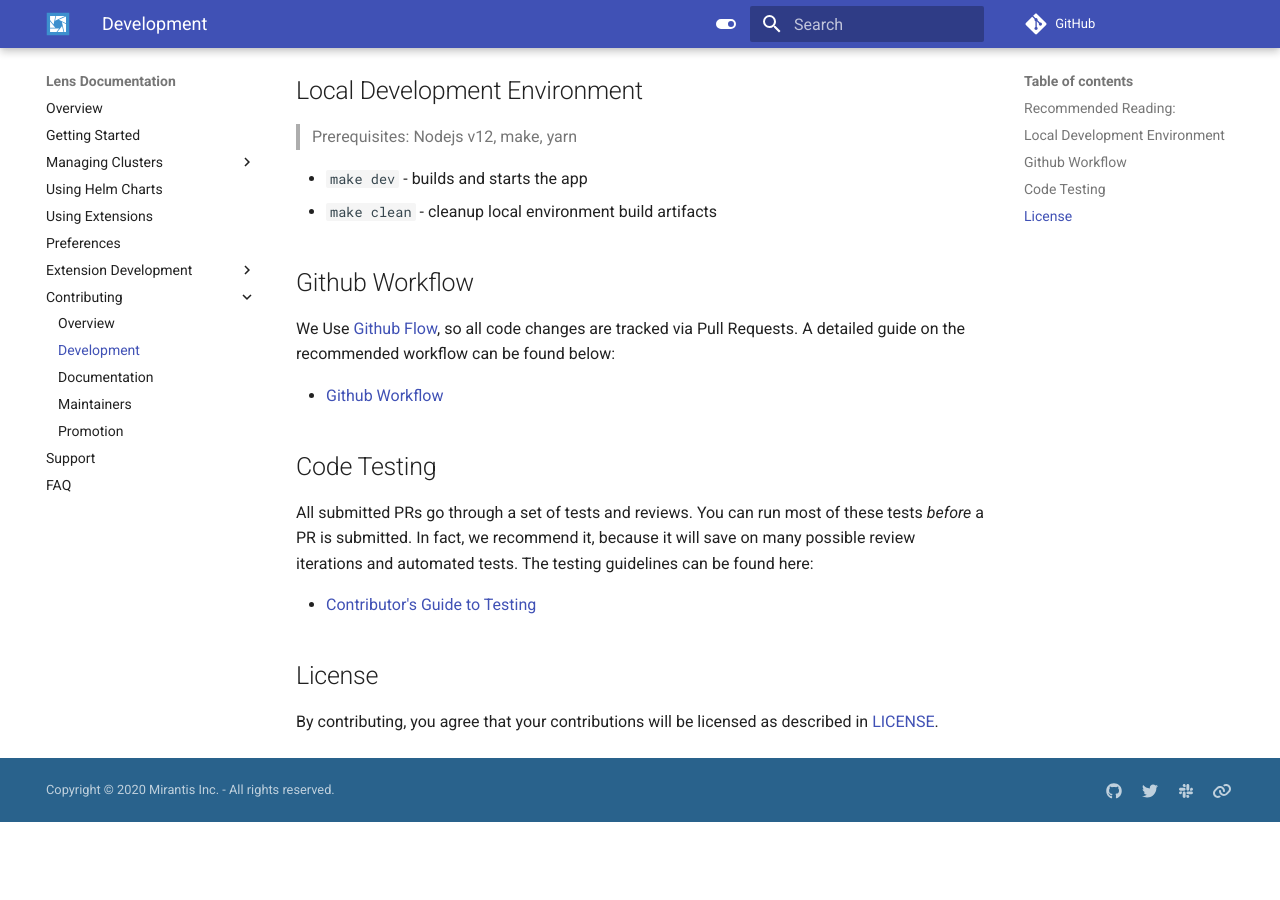
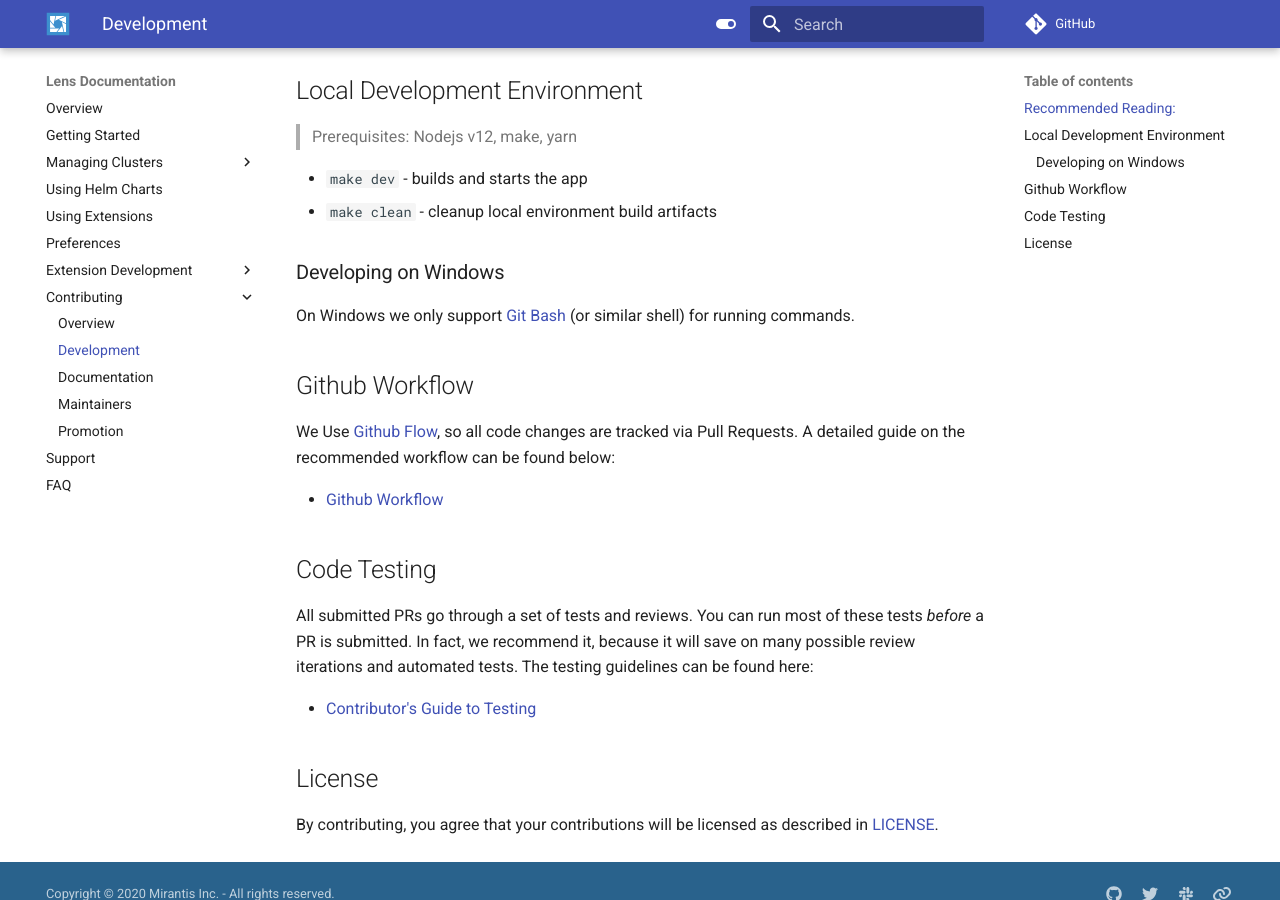
Before and after one commit to windev0609/Lens, an MkDocs documentation site: the page built from docs/contributing/development.md, in a window 1280 px wide and 900 px high, scrolled down 516 px. Built offline with MkDocs 1.6.1 and Material for MkDocs 9.7.7, drawn with Linux system fonts in a browser that asks for light colours; comment, search, counter and statistics services are not loaded; the version menu is left out; before the commit the page ends 1338 px from its top, so only the background shows below that.

Commit message:
Windows: support only bash for development (#1915)
Signed-off-by: Jari Kolehmainen <jari.kolehmainen@gmail.com>

```diff
--- a/docs/contributing/development.md
+++ b/docs/contributing/development.md
@@ -19,6 +19,9 @@
 * `make dev` - builds and starts the app
 * `make clean` - cleanup local environment build artifacts
 
+### Developing on Windows
+
+On Windows we only support [Git Bash](https://gitforwindows.org/) (or similar shell) for running commands.
 
 ## Github Workflow
 
```
Also changed, not shown: 1 other file.
